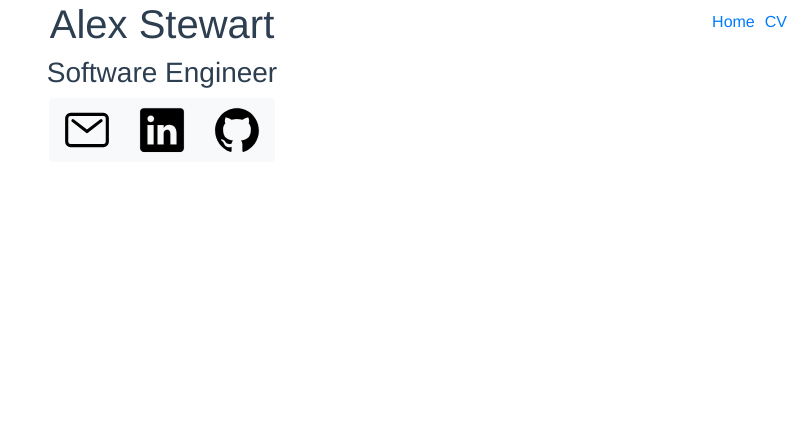
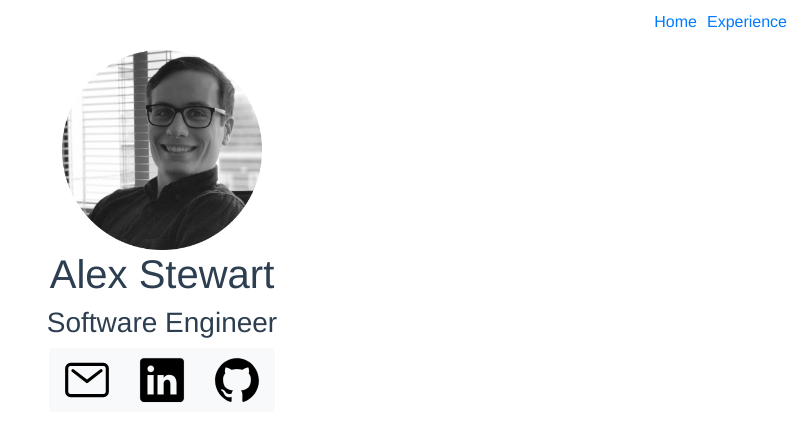
Before and after one commit to alex-stewart/professional-website, a Vue app in the folder frontend/: page / in a window 1280 px wide. Shown: the top 442 px of the page, without its empty margins (478-1280 px from the left). Built offline with nearby package versions, Linux system fonts and the light colour scheme.

Commit message:
Renamed CV page to Experience, added photograph

```diff
--- a/frontend/src/components/CV.vue
+++ b/frontend/src/components/Experience.vue
@@ -1,6 +1,6 @@
 <template>
     <div id="cv">
-        <Role company="Test" role="Senior Developer" start-date="yesterday" end-date="today"/>
+        <Role company="The Hut Group" role="Senior Developer" start-date="yesterday" end-date="today"/>
     </div>
 </template>
 
--- a/frontend/src/components/Home.vue
+++ b/frontend/src/components/Home.vue
@@ -1,6 +1,9 @@
 <template>
-    <div id="home">
+    <div id="home" class="home-container">
         <b-container>
+            <b-row align-h="center">
+                <img alt="Alex Stewart" width="200px" height="200px" src="../assets/image/alex-photograph.png"/>
+            </b-row>
             <b-row align-h="center">
                 <div class="h1">Alex Stewart</div>
             </b-row>
@@ -24,3 +27,9 @@
         }
     }
 </script>
+
+<style>
+    .home-container {
+        padding-top: 50px;
+    }
+</style>
--- a/frontend/src/components/Navigation.vue
+++ b/frontend/src/components/Navigation.vue
@@ -1,7 +1,7 @@
 <template>
     <div>
         <b-link class="nav-item" to="/">Home</b-link>
-        <b-link class="nav-item" to="/cv">CV</b-link>
+        <b-link class="nav-item" to="/experience">Experience</b-link>
     </div>
 </template>
 
--- a/frontend/src/main.js
+++ b/frontend/src/main.js
@@ -6,7 +6,7 @@ import 'bootstrap-vue/dist/bootstrap-vue.css'
 import './assets/css/global.css';
 import App from './App.vue'
 import Home from './components/Home'
-import CV from './components/CV'
+import Experience from './components/Experience'
 import NotFound from './components/NotFound'
 
 const PAGE_TITLE_PREFIX = 'Alex Stewart | ';
@@ -19,7 +19,7 @@ const router = new VueRouter({
     base: __dirname,
     routes: [
         {path: '/', name: 'home', component: Home, meta: {title: PAGE_TITLE_PREFIX + 'Software Engineer'}},
-        {path: '/cv', name: 'cv', component: CV, meta: {title: PAGE_TITLE_PREFIX + 'CV'}},
+        {path: '/experience', name: 'experience', component: Experience, meta: {title: PAGE_TITLE_PREFIX + 'CV'}},
         {path: '*', name: 'not found', component: NotFound, meta: {title: PAGE_TITLE_PREFIX + 'Not found'}}
     ]
 });
```
Also changed, not shown: frontend/src/assets/image/alex-photograph.png (added).
